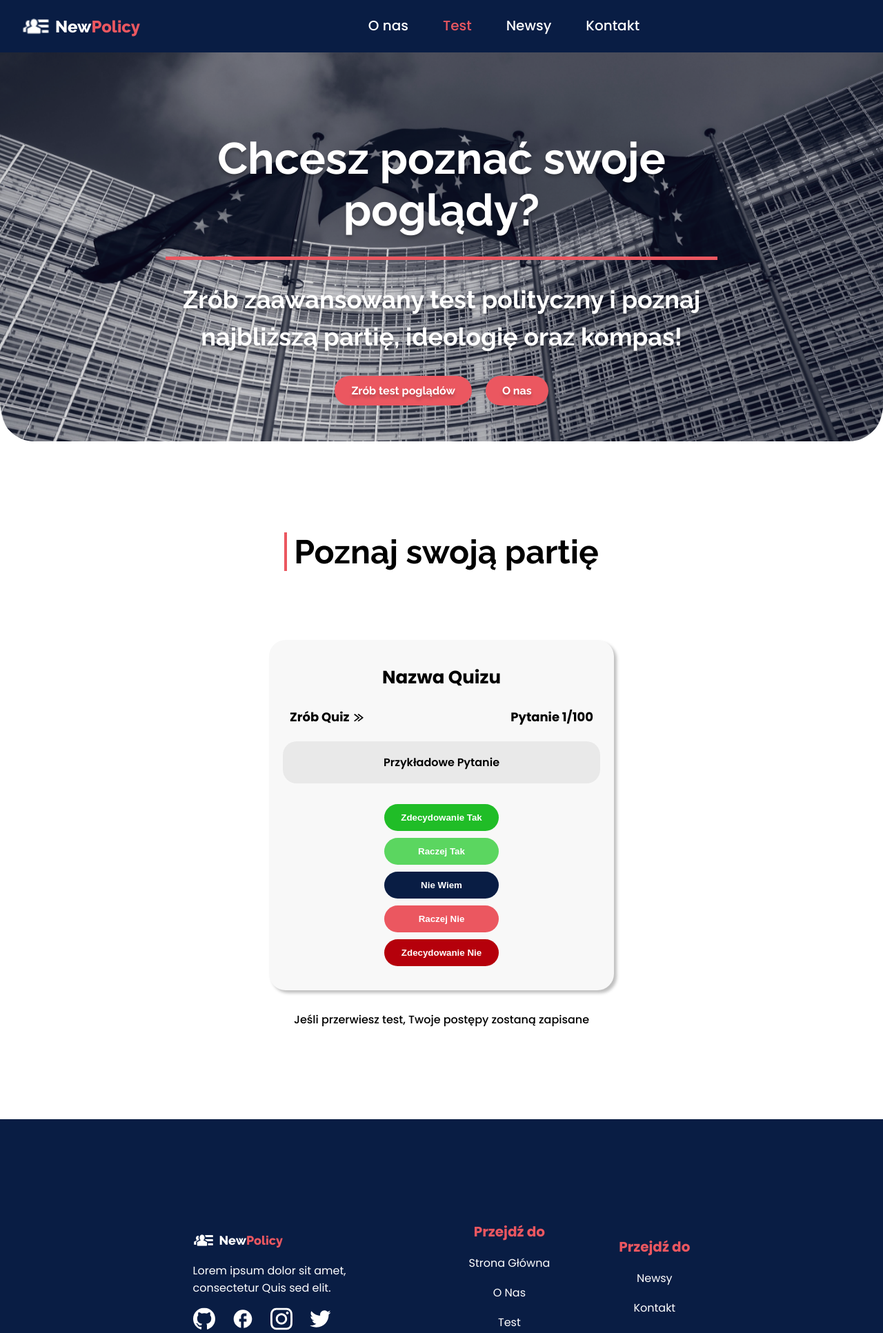
After one commit to MaciejMi/NewPolicy, a PHP site: page /test.html in a window 1280 px wide. The commit adds this page. Shown: the top 1933 px of the page at 69% size. Run offline with PHP 8.4, Linux system fonts and the light colour scheme.

Commit message:
created section test

```diff
--- a/admin.html
+++ b/admin.html
@@ -329,7 +329,7 @@
           <input type="image" placeholder="Dodaj zdjęcie" id="" class="" accept="image/jpg, image/jpeg, image/png" required />
           <input type="text" placeholder="Dodaj tytuł" id="" class="" required />
           <input type="text" placeholder="Dodaj Opis" id="" class="" required />
-          <input type="text"  placeholder="Dodaj datę" onfocus="(this.type='date')" onblur="(this.type='text')" name="" id="">
+          <input type="text" placeholder="Dodaj datę" onfocus="(this.type='date')" onblur="(this.type='text')" name="" id="" />
         </div>
 
         <div class="buttons">
--- a/css/style.css
+++ b/css/style.css
@@ -40,7 +40,7 @@ section {
 .heading::before {
   content: "";
   margin-right: 10px;
-  border-left: 4px solid #EB5760;
+  border-left: 4px solid #eb5760;
 }
 
 .btn {
@@ -48,22 +48,46 @@ section {
   padding: 12px 24px;
   font-weight: 600;
   color: #fff;
-  background-color: #EB5760;
+  background-color: #eb5760;
   border-radius: 24px;
   transition: all 0.3s linear;
   cursor: pointer;
 }
 .btn.orange {
-  background-color: #FFA400;
+  background-color: #ffa400;
 }
 .btn.orange:hover {
-  box-shadow: inset 0 0 0 2em #FF850F;
+  box-shadow: inset 0 0 0 2em #ff850f;
+}
+.btn.red {
+  background-color: #EB5760;
+}
+.btn.red:hover {
+  box-shadow: inset 0 0 0 2em #b82832;
+}
+.btn.dark-red {
+  background-color: #b5000b;
+}
+.btn.dark-red:hover {
+  box-shadow: inset 0 0 0 2em #e21522;
+}
+.btn.black {
+  background-color: #091d44;
+}
+.btn.black:hover {
+  box-shadow: inset 0 0 0 2em #2d2d2d;
 }
 .btn.green {
-  background-color: #0eff00;
+  background-color: #5BD660;
 }
 .btn.green:hover {
-  box-shadow: inset 0 0 0 2em #1fb117;
+  box-shadow: inset 0 0 0 2em #44a347;
+}
+.btn.dark-green {
+  background-color: #20BD27;
+}
+.btn.dark-green:hover {
+  box-shadow: inset 0 0 0 2em #44a347;
 }
 .btn.admin-btn {
   padding: 5px 24px;
@@ -85,7 +109,7 @@ header nav {
   justify-content: space-between;
   padding: 1rem;
   width: 100%;
-  background-color: #091D44;
+  background-color: #091d44;
   z-index: 1000;
 }
 header nav .logo {
@@ -97,7 +121,7 @@ header nav .logo {
   align-items: center;
 }
 header nav .logo span {
-  color: #EB5760;
+  color: #eb5760;
 }
 header nav .logo img {
   margin-right: 8px;
@@ -109,8 +133,8 @@ header nav ul {
   right: 0;
   display: block;
   margin-top: 3.5rem;
-  background-color: #091D44;
-  border-top: 1px solid #EB5760;
+  background-color: #091d44;
+  border-top: 1px solid #eb5760;
   opacity: 0;
   transition: all 0.5s ease;
 }
@@ -121,7 +145,7 @@ header nav ul.active {
 header nav ul li {
   margin: 1.5rem 2rem;
   font-size: 20px;
-  border-left: 0.3rem solid #EB5760;
+  border-left: 0.3rem solid #eb5760;
 }
 header nav ul li a {
   margin-left: 10px;
@@ -130,7 +154,7 @@ header nav ul li a {
   transition: all 0.3s linear;
 }
 header nav ul li a.active {
-  color: #EB5760;
+  color: #eb5760;
 }
 header nav #open-menu-btn,
 header nav #close-menu-btn {
@@ -154,7 +178,7 @@ header nav .account-box {
   width: 250px;
   height: 180px;
   font-size: 16px;
-  background-color: #091D44;
+  background-color: #091d44;
   border: 3px solid #000;
   transition: all 0.3s ease-in-out;
 }
@@ -166,7 +190,7 @@ header nav .account-box p {
 }
 header nav .account-box span {
   font-weight: 500;
-  color: #EB5760;
+  color: #eb5760;
 }
 header nav .account-box .btn {
   margin-top: 10px;
@@ -197,7 +221,7 @@ header nav .account-box .btn {
   margin: 30px auto 0 auto;
   height: 5px;
   width: 80vw;
-  background-color: #EB5760;
+  background-color: #eb5760;
 }
 .home .content h3 {
   margin: 30px 0;
@@ -210,6 +234,86 @@ header nav .account-box .btn {
   align-items: center;
   justify-content: center;
   gap: 20px;
+}
+
+.quiz {
+  display: flex;
+  flex-direction: column;
+  align-items: center;
+}
+.quiz .quizBox {
+  display: flex;
+  flex-direction: column;
+  align-items: center;
+  padding: 30px 10px;
+  width: 250px;
+  height: auto;
+  background-color: #f8f8f8;
+  box-shadow: 4px 4px 4px rgba(0, 0, 0, 0.25);
+  border-radius: 24px;
+}
+.quiz .quizBox .headingQuiz {
+  font-weight: 700;
+  font-size: 24px;
+  margin-bottom: 24px;
+}
+.quiz .quizBox .quizTextSort {
+  display: flex;
+  justify-content: space-between;
+  width: 100%;
+  margin-bottom: 22px;
+}
+.quiz .quizBox .quizTextSort .quizText {
+  display: flex;
+  font-weight: 700;
+  font-size: 14px;
+  color: #000;
+  align-items: center;
+}
+.quiz .quizBox .quizTextSort .quizText img {
+  margin-left: 6px;
+}
+.quiz .quizBox .quizTextBorder {
+  display: flex;
+  align-items: center;
+  justify-content: center;
+  width: 220px;
+  max-height: 600px;
+  border-radius: 18px;
+  padding: 18px 12px;
+  background-color: #e9e9e9;
+  margin-bottom: 30px;
+}
+.quiz .quizBox .quizTextBorder p {
+  font-weight: 600;
+}
+.quiz .quizBox .quizTextForm {
+  display: flex;
+  flex-direction: column;
+  gap: 10px;
+}
+.quiz .quizBox .quizTextForm .quizButtonSelect {
+  display: flex;
+  align-items: center;
+  left: 15px;
+  width: 220px;
+  height: 40px;
+  border-radius: 16px;
+  border: none;
+}
+.quiz .quizBox .quizTextForm .quizButtonSelect p {
+  font-size: 16px;
+  color: #fff;
+  margin-left: 20px;
+  font-weight: 700;
+}
+.quiz .quizDownText {
+  margin-top: 30px;
+  width: 220px;
+  font-weight: 500;
+  font-size: 14px;
+  text-align: center;
+  color: #000;
 }
 
 .home-about .container {
@@ -239,7 +343,7 @@ header nav .account-box .btn {
   margin-bottom: 20px;
   font-size: 36px;
   font-weight: 700;
-  color: #EB5760;
+  color: #eb5760;
 }
 .news .box-container {
   display: flex;
@@ -265,7 +369,7 @@ header nav .account-box .btn {
   margin-bottom: 10px;
   font-size: 18px;
   font-weight: 600;
-  color: #EB5760;
+  color: #eb5760;
 }
 .news .box-container .box .details {
   display: flex;
@@ -277,12 +381,12 @@ header nav .account-box .btn {
   display: flex;
   font-size: 16px;
   font-weight: 600;
-  color: #EB5760;
+  color: #eb5760;
   gap: 5px;
   transition: all 0.3s linear;
 }
 .news .box-container .box .details a.edit {
-  color: #FFA400;
+  color: #ffa400;
 }
 .news .box-container .box .details a.edit img {
   display: none;
@@ -296,7 +400,7 @@ header nav .account-box .btn {
 .news .box-container .box .details span {
   font-size: 16px;
   font-weight: 500;
-  color: #EB5760;
+  color: #eb5760;
 }
 .news .box-container .box .details span.delete {
   cursor: pointer;
@@ -353,7 +457,7 @@ header nav .account-box .btn {
 }
 
 .footer {
-  background-color: #091D44;
+  background-color: #091d44;
   margin-bottom: 0;
 }
 .footer .box-container {
@@ -380,7 +484,7 @@ header nav .account-box .btn {
   align-items: center;
 }
 .footer .box-container .box .logo span {
-  color: #EB5760;
+  color: #eb5760;
 }
 .footer .box-container .box .logo img {
   margin-right: 8px;
@@ -400,7 +504,7 @@ header nav .account-box .btn {
 .footer .box-container .box h3 {
   font-size: 20px;
   font-weight: 700;
-  color: #EB5760;
+  color: #eb5760;
 }
 .footer .box-container .box .links {
   display: flex;
@@ -410,7 +514,7 @@ header nav .account-box .btn {
   transition: all 0.3s linear;
 }
 .footer .box-container .box .links:hover {
-  color: #EB5760;
+  color: #eb5760;
 }
 .footer .box-container .box .links img {
   margin-right: 10px;
@@ -437,6 +541,34 @@ header nav .account-box .btn {
   }
   .home .content h3 {
     font-size: 32px;
+  }
+  .quiz .quizBox {
+    padding: 35px 30px;
+    width: 500px;
+  }
+  .quiz .quizBox .headingQuiz {
+    font-size: 26px;
+  }
+  .quiz .quizBox .quizTextSort .quizText {
+    font-size: 18px;
+  }
+  .quiz .quizBox .quizTextBorder {
+    width: 460px;
+    border-radius: 20px;
+  }
+  .quiz .quizBox .quizTextForm .quizButtonSelect {
+    width: 460px;
+    height: 50px;
+    border-radius: 18px;
+  }
+  .quiz .quizBox .quizTextForm .quizButtonSelect p {
+    font-size: 18px;
+    margin-left: 20px;
+  }
+  .quiz .quizDownText {
+    width: 500px;
+    top: 625px;
+    font-size: 16px;
   }
   .new-news .box-container {
     width: 540px;
@@ -478,7 +610,7 @@ header nav .account-box .btn {
   }
   header nav ul li:hover::after {
     width: 100%;
-    background-color: #EB5760;
+    background-color: #eb5760;
   }
   header nav #open-menu-btn.active {
     display: none;
--- a/index.html
+++ b/index.html
@@ -20,13 +20,13 @@
         <a href="index.html" class="logo"><img src="images/logo.png" alt="" />New<span>Policy</span></a>
         <ul>
           <li><a href="#about">O nas</a></li>
-          <li><a href="#test">Test</a></li>
+          <li><a href="test.html">Test</a></li>
           <li><a href="newsy.html">Newsy</a></li>
           <li><a href="kontakt.html">Kontakt</a></li>
         </ul>
         <div class="menu-buttons">
           <img src="images/icon-menu-btn-open.svg" alt="" id="open-menu-btn" class="active" />
-        <img src="images/icon-menu-btn-close.svg" alt="" id="close-menu-btn" />
+          <img src="images/icon-menu-btn-close.svg" alt="" id="close-menu-btn" />
         </div>
       </nav>
     </header>
--- a/newsy.html
+++ b/newsy.html
@@ -20,14 +20,14 @@
         <a href="index.html" class="logo"><img src="images/logo.png" alt="" />New<span>Policy</span></a>
         <ul>
           <li><a href="#about">O nas</a></li>
-          <li><a href="#test">Test</a></li>
+          <li><a href="test.html">Test</a></li>
           <li><a class="active" href="newsy.html">Newsy</a></li>
           <li><a href="kontakt.html">Kontakt</a></li>
         </ul>
         <div class="menu-buttons">
-            <img src="images/icon-menu-btn-open.svg" alt="" id="open-menu-btn" class="active" />
+          <img src="images/icon-menu-btn-open.svg" alt="" id="open-menu-btn" class="active" />
           <img src="images/icon-menu-btn-close.svg" alt="" id="close-menu-btn" />
-          </div>
+        </div>
       </nav>
     </header>
 
--- a/scss/mixin.scss
+++ b/scss/mixin.scss
@@ -1,8 +1,8 @@
-@mixin transitionLinear(){
-    transition: all .3s linear;
+@mixin transitionLinear() {
+  transition: all 0.3s linear;
 }
 
-@mixin logo () {
+@mixin logo() {
   display: flex;
   font-family: 'Raleway', sans-serif;
   font-size: 18px;
--- a/scss/style.scss
+++ b/scss/style.scss
@@ -65,11 +65,43 @@ section {
     }
   }
 
+  &.red {
+    background-color: $light-red;
+
+    &:hover {
+      box-shadow: inset 0 0 0 2em $light-red-hover;
+    }
+  }
+
+  &.dark-red {
+    background-color: $dark-red;
+
+    &:hover {
+      box-shadow: inset 0 0 0 2em $dark-red-hover;
+    }
+  }
+
+  &.black {
+    background-color: $second-color;
+
+    &:hover {
+      box-shadow: inset 0 0 0 2em $black-hover;
+    }
+  }
+
   &.green {
     background-color: $light-green;
 
     &:hover {
-      box-shadow: inset 0 0 0 2em $dark-green;
+      box-shadow: inset 0 0 0 2em $light-green-hover;
+    }
+  }
+
+  &.dark-green {
+    background-color: $dark-green;
+
+    &:hover {
+      box-shadow: inset 0 0 0 2em $light-green-hover;
     }
   }
 
@@ -102,7 +134,7 @@ header {
     z-index: 1000;
 
     .logo {
-     @include logo();
+      @include logo();
 
       img {
         margin-right: 8px;
@@ -237,6 +269,94 @@ header {
       justify-content: center;
       gap: 20px;
     }
+  }
+}
+
+// Test
+
+.quiz {
+  display: flex;
+  flex-direction: column;
+  align-items: center;
+
+  .quizBox {
+    display: flex;
+    flex-direction: column;
+    align-items: center;
+    padding: 30px 10px;
+    width: 250px;
+    height: auto;
+    background-color: #f8f8f8;
+    box-shadow: $box-shadow;
+    border-radius: 24px;
+    .headingQuiz {
+      font-weight: 700;
+      font-size: 24px;
+      margin-bottom: 24px;
+    }
+    .quizTextSort {
+      display: flex;
+      justify-content: space-between;
+      width: 100%;
+      margin-bottom: 22px;
+      .quizText {
+        display: flex;
+        font-weight: 700;
+        font-size: 14px;
+        color: $black;
+        align-items: center;
+
+        img {
+          margin-left: 6px;
+        }
+      }
+    }
+
+    .quizTextBorder {
+      display: flex;
+      align-items: center;
+      justify-content: center;
+      width: 220px;
+      max-height: 600px;
+      border-radius: 18px;
+      padding: 18px 12px;
+      background-color: #e9e9e9;
+      margin-bottom: 30px;
+      p {
+        font-weight: 600;
+      }
+    }
+
+    .quizTextForm {
+      display: flex;
+      flex-direction: column;
+      gap: 10px;
+
+      .quizButtonSelect {
+        display: flex;
+        align-items: center;
+        left: 15px;
+        width: 220px;
+        height: 40px;
+        border-radius: 16px;
+        border: none;
+        p {
+          font-size: 16px;
+          color: $white;
+          margin-left: 20px;
+          font-weight: 700;
+        }
+      }
+    }
+  }
+
+  .quizDownText {
+    margin-top: 30px;
+    width: 220px;
+    font-weight: 500;
+    font-size: 14px;
+    text-align: center;
+    color: $black;
   }
 }
 
@@ -397,7 +517,7 @@ header {
           color: $black;
         }
 
-        &::-webkit-file-upload-button{
+        &::-webkit-file-upload-button {
           display: none;
         }
       }
@@ -484,15 +604,6 @@ header {
   }
 }
 
-
-
-
-
-
-
-
-
-
 // Media
 
 @media (min-width: 400px) {
@@ -539,6 +650,43 @@ header {
     }
   }
 
+  .quiz {
+    .quizBox {
+      padding: 35px 30px;
+      width: 500px;
+      .headingQuiz {
+        font-size: 26px;
+      }
+      .quizTextSort {
+        .quizText {
+          font-size: 18px;
+        }
+      }
+
+      .quizTextBorder {
+        width: 460px;
+        border-radius: 20px;
+      }
+      .quizTextForm {
+        .quizButtonSelect {
+          width: 460px;
+          height: 50px;
+          border-radius: 18px;
+          p {
+            font-size: 18px;
+            margin-left: 20px;
+          }
+        }
+      }
+    }
+
+    .quizDownText {
+      width: 500px;
+      top: 625px;
+      font-size: 16px;
+    }
+  }
+
   .new-news {
     .box-container {
       width: 540px;
@@ -551,7 +699,6 @@ header {
       flex-direction: row;
     }
   }
-
 }
 
 @media (min-width: 768px) {
--- a/scss/variables.scss
+++ b/scss/variables.scss
@@ -1,12 +1,18 @@
-$main-color: #EB5760;
+$main-color: #eb5760;
 $main-color-hover: #ce333e;
-$second-color: #091D44;
-$light-green: #0eff00;
-$dark-green: #1fb117;
-$dark-red: #B5000B;
-$orange: #FFA400;
-$dark-orange: #FF850F;
+$second-color: #091d44;
+$light-green: #5BD660;
+$light-green-hover: #44a347;
+$dark-green: #20BD27;
+$dark-green-hover: #1c9a22;
+$light-red: #EB5760;
+$light-red-hover: #b82832;
+$dark-red: #b5000b;
+$dark-red-hover: #e21522;
+$orange: #ffa400;
+$dark-orange: #ff850f;
 $black: #000;
+$black-hover: #2d2d2d;
 $white: #fff;
 $text-shadow: 0px 4px 4px rgba(0, 0, 0, 0.25);
 $box-shadow: 4px 4px 4px rgba(0, 0, 0, 0.25);
--- /dev/null
+++ b/test.html
@@ -0,0 +1,123 @@
+<!DOCTYPE html>
+<html lang="pl">
+  <head>
+    <meta charset="UTF-8" />
+    <meta http-equiv="X-UA-Compatible" content="IE=edge" />
+    <meta name="viewport" content="width=device-width, initial-scale=1.0" />
+    <title>NewPolicy</title>
+    <link rel="stylesheet" href="./css/style.css" />
+    <link rel="preconnect" href="https://fonts.googleapis.com" />
+    <link rel="preconnect" href="https://fonts.gstatic.com" crossorigin />
+    <link
+      href="https://fonts.googleapis.com/css2?family=Poppins:wght@400;500;600;700&family=Raleway:wght@700;800;900&display=swap"
+      rel="stylesheet"
+    />
+  </head>
+
+  <body>
+    <header>
+      <nav>
+        <a href="index.html" class="logo"><img src="images/logo.png" alt="" />New<span>Policy</span></a>
+        <ul>
+          <li><a href="#about">O nas</a></li>
+          <li><a class="active" href="test.html">Test</a></li>
+          <li><a href="newsy.html">Newsy</a></li>
+          <li><a href="kontakt.html">Kontakt</a></li>
+        </ul>
+        <div class="menu-buttons">
+          <img src="images/icon-menu-btn-open.svg" alt="" id="open-menu-btn" class="active" />
+          <img src="images/icon-menu-btn-close.svg" alt="" id="close-menu-btn" />
+        </div>
+      </nav>
+    </header>
+
+    <section class="home" id="home">
+      <div class="wrapper">
+        <div class="content">
+          <h1>Chcesz poznać swoje poglądy?</h1>
+          <div class="line"></div>
+          <h3>Zrób zaawansowany test polityczny i poznaj najbliższą partię, ideologię oraz kompas!</h3>
+          <div class="buttons">
+            <a href="#compass" class="btn">Zrób test poglądów</a>
+            <a href="#about" class="btn">O nas</a>
+          </div>
+        </div>
+      </div>
+    </section>
+
+    <section class="quiz">
+      <h1 class="heading">Poznaj swoją partię</h1>
+      <div class="quizBox">
+        <h2 class="headingQuiz">Nazwa Quizu</h2>
+        <div class="quizTextSort">
+          <a href="test.html" class="quizText">Zrób Quiz <img src="images/icon-right-angless.svg" alt="" /></a>
+
+          <p class="quizText">Pytanie 1/100</p>
+        </div>
+
+        <div class="quizTextBorder">
+          <p>Przykładowe Pytanie</p>
+        </div>
+
+        <form action="" class="quizTextForm">
+          <button class="btn dark-green">
+            <p>Zdecydowanie Tak</p>
+          </button>
+          <button class="btn green">
+            <p>Raczej Tak</p>
+          </button>
+          <button class="btn black">
+            <p>Nie Wiem</p>
+          </button>
+          <button class="btn red">
+            <p>Raczej Nie</p>
+          </button>
+          <button class="btn dark-red">
+            <p>Zdecydowanie Nie</p>
+          </button>
+        </form>
+      </div>
+
+      <p class="quizDownText">Jeśli przerwiesz test, Twoje postępy zostaną zapisane</p>
+    </section>
+
+    <section class="footer">
+      <div class="footer">
+        <div class="box-container">
+          <div class="box first">
+            <a href="#" class="logo"><img src="images/logo.png" alt="" />New<span>Policy</span></a>
+            <p>Lorem ipsum dolor sit amet, consectetur Quis sed elit.</p>
+            <div class="social">
+              <a href="#"><img src="images/icon-github.svg" alt="" /></a>
+              <a href="#"><img src="images/icon-facebook.svg" alt="" /></a>
+              <a href="#"><img src="images/icon-instagram.svg" alt="" /></a>
+              <a href="#"><img src="images/icon-twitter.svg" alt="" /></a>
+            </div>
+          </div>
+
+          <div class="box">
+            <h3>Przejdź do</h3>
+            <a href="index.html" class="links">Strona Główna</a>
+            <a href="#" class="links">O Nas</a>
+            <a href="#" class="links">Test</a>
+          </div>
+
+          <div class="box">
+            <h3>Przejdź do</h3>
+            <a href="newsy.html" class="links">Newsy</a>
+            <a href="kontakt.html" class="links">Kontakt</a>
+          </div>
+
+          <div class="box">
+            <h3>Kontakt</h3>
+            <a href="#" class="links"><img src="images/icon-map.svg" alt="" />Kielce, Poland</a>
+            <a href="#" class="links"><img src="images/icon-phone.svg" alt="" />123-123-123</a>
+            <a href="#" class="links"><img src="images/icon-email.svg" alt="" />contact@example.com</a>
+          </div>
+        </div>
+      </div>
+    </section>
+
+    <script src="main.js"></script>
+  </body>
+</html>
```
Also changed, not shown: images/icon-right-angless.svg (added), main.js (line endings or trailing spaces), 1 other file. Lines whose indentation alone changed are shown as unchanged.
